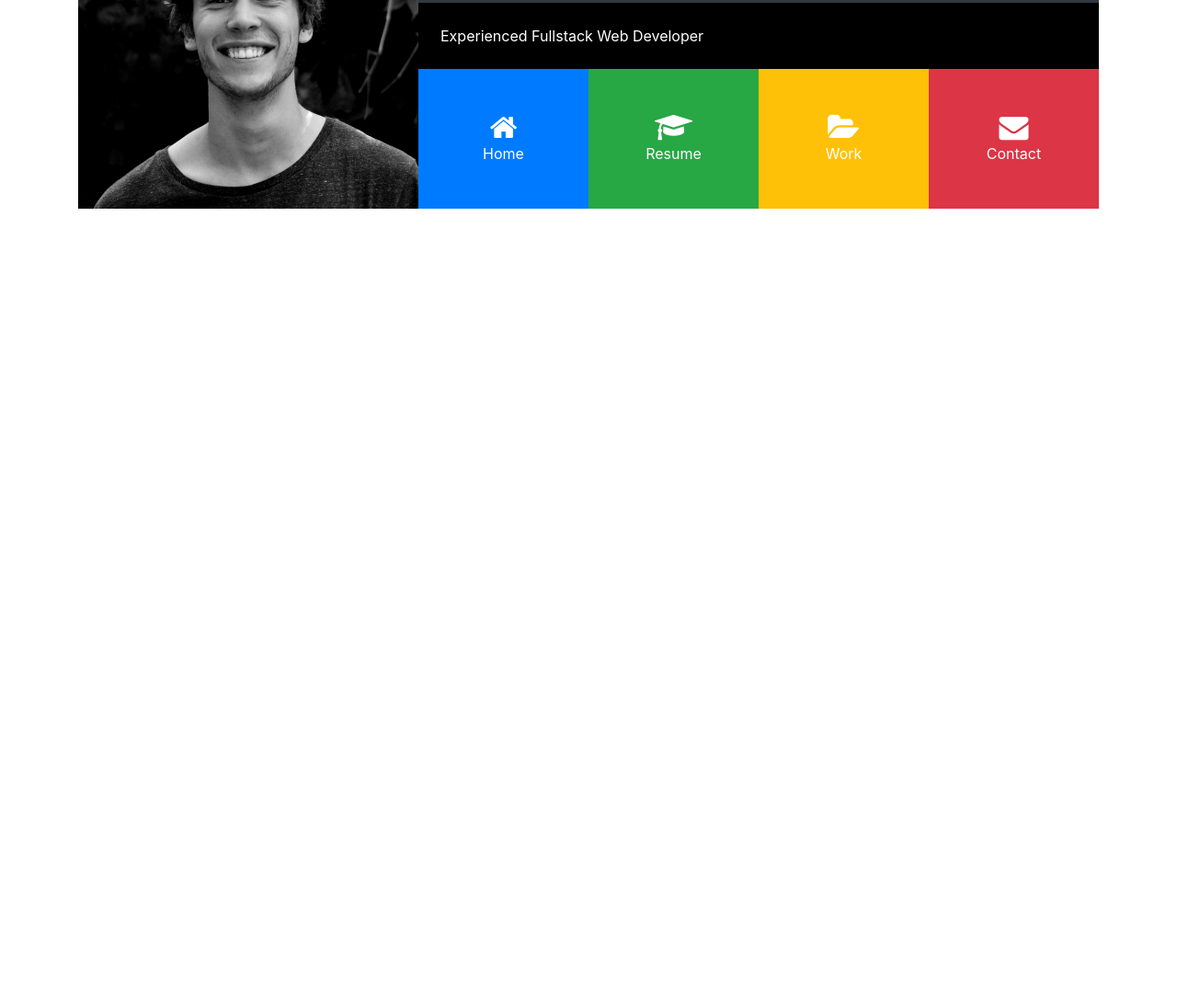
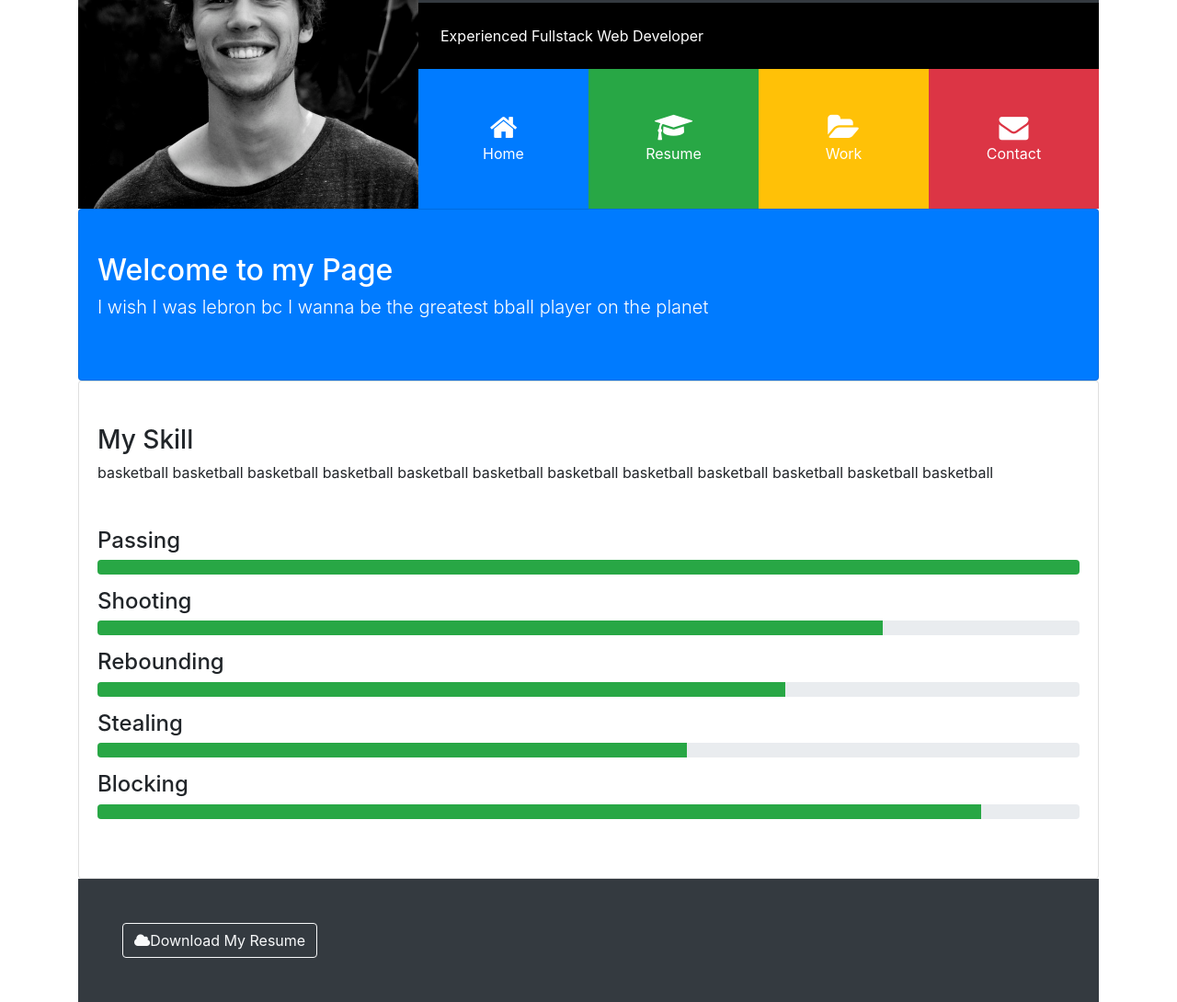
Before and after one commit to RoObsessedCode/portfoligrid, a website: page src/index.html in a window 1280 px wide. Shown: the part 163-1253 px from the top of the page at 92% size. Before the commit the page ends 800 px from the top, so only its background shows below. Drawn offline with Linux system fonts and the light colour scheme.

Commit message:
home collapse content

```diff
--- a/src/index.html
+++ b/src/index.html
@@ -41,7 +41,7 @@
             </div>
             <div>
               <div class="d-flex flex-row text-white align-items-stretch text-center">
-                <div class="port-item p-4 bg-primary">
+                <div class="port-item p-4 bg-primary" data-toggle="collapse" data-target="#home">
                   <i class="fa fa-home d-block"></i>Home
                 </div>
                 <div class="port-item p-4 bg-success">
@@ -59,6 +59,64 @@
         </div>
       </div>
     </header>
+
+    <!-- Home Section-->
+    <div id="home" class="collapse show">
+      <div class="card card-body bg-primary text-white py-5">
+        <h2>Welcome to my Page</h2>
+        <p class="lead">I wish I was lebron bc I wanna be the greatest bball player on the planet</p>
+
+      </div>
+      <div class="card card-body py-5">
+        <h3>My Skill</h3>
+        <p>basketball basketball basketball basketball basketball basketball basketball basketball basketball basketball basketball
+          basketball</p>
+        <hr>
+        <h4>Passing</h4>
+        <div class="progress mb-3">
+          <div class="progress-bar bg-success" style="width:100%">
+
+          </div>
+        </div>
+        <h4>Shooting</h4>
+        <div class="progress mb-3">
+          <div class="progress-bar bg-success" style="width:80%">
+
+          </div>
+        </div>
+        <h4>Rebounding</h4>
+        <div class="progress mb-3">
+          <div class="progress-bar bg-success" style="width:70%">
+
+          </div>
+        </div>
+        <h4>Stealing</h4>
+        <div class="progress mb-3">
+          <div class="progress-bar bg-success" style="width:60%">
+
+          </div>
+        </div>
+        <h4>Blocking</h4>
+        <div class="progress mb-3">
+          <div class="progress-bar bg-success" style="width:90%">
+
+          </div>
+        </div>
+      </div>
+    </div>
+
+
+
+    <!-- FOOTER -->
+
+    <footer id="main-footer" class="p-5 bg-dark text-white">
+      <div class="row">
+        <div class="col-md-6">
+          <a href="#" class="btn btn-outline-light"><i class="fa fa-cloud"></i>Download My Resume</a>
+        </div>
+      </div>
+    </footer>
+
   </div>
 
 
```
